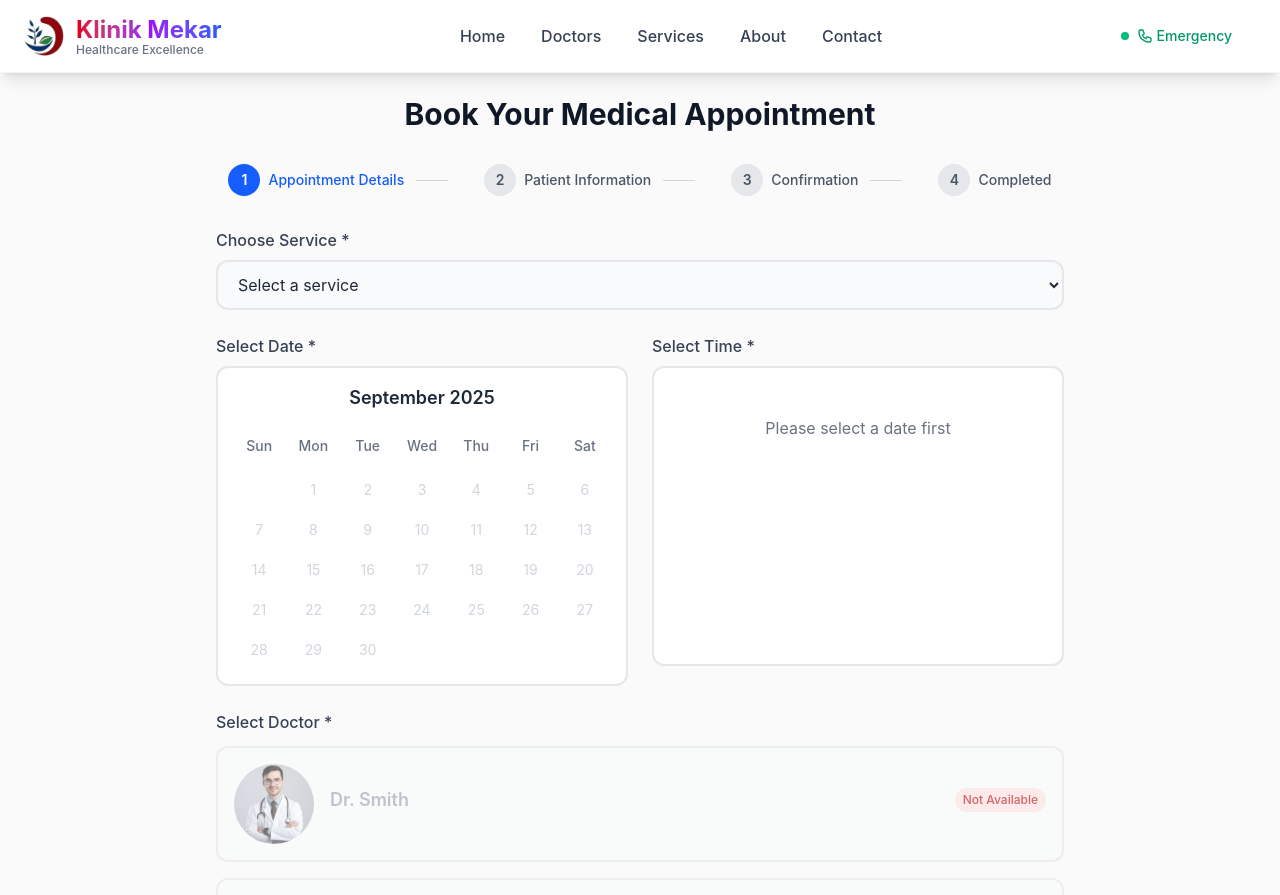
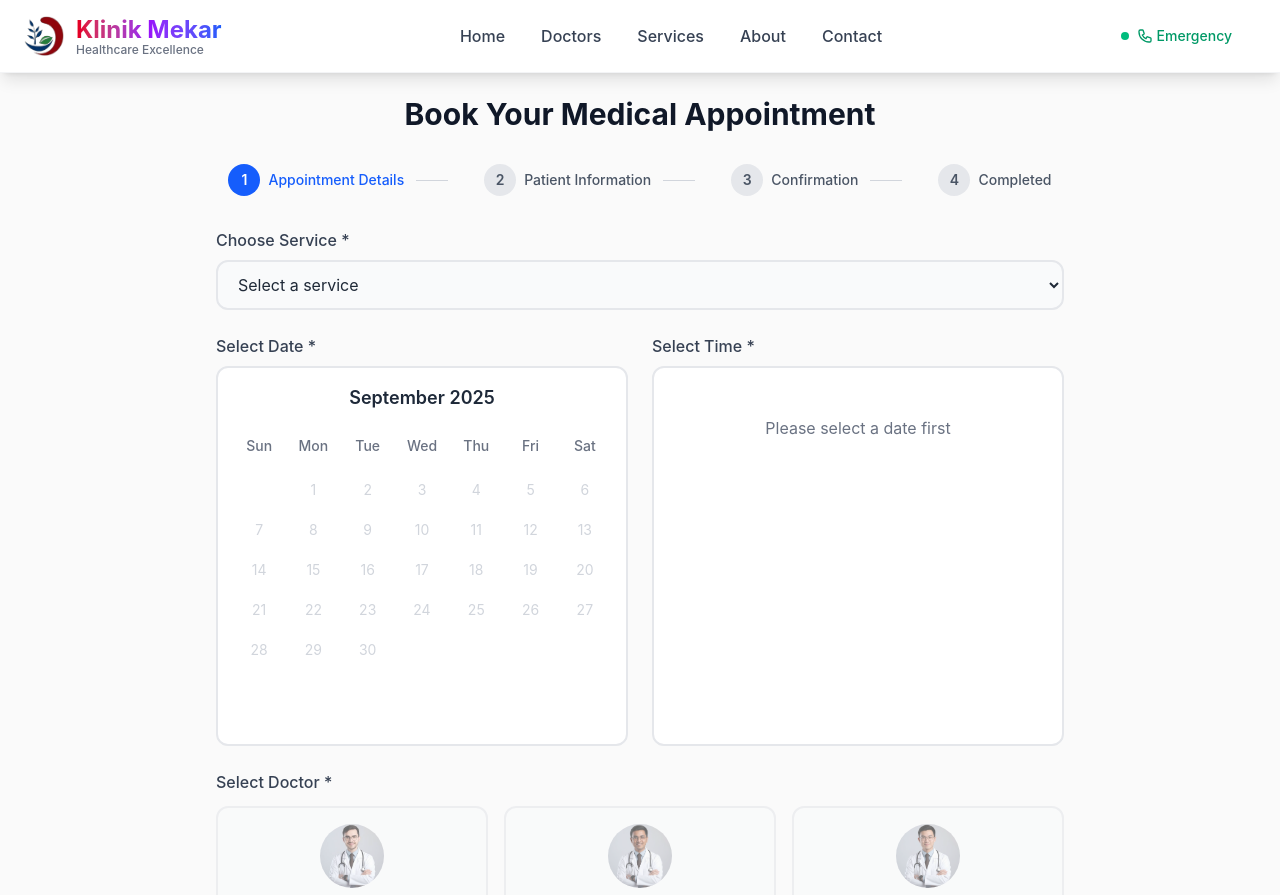
Before and after one commit to Hero2l/Clinic-System-2025, a Next.js app in the folder clinic-booking/: page /book-appointment in a window 1280 px wide. Shown: the top 895 px of the page. Built offline with nearby package versions, Linux system fonts and the light colour scheme.

Commit message:
select doctor card sizing

```diff
--- a/clinic-booking/src/components/booking/steps/StepAppointment.tsx
+++ b/clinic-booking/src/components/booking/steps/StepAppointment.tsx
@@ -92,7 +92,7 @@ const Calendar = ({ selectedDate, onDateSelect, availableDates }: CalendarProps)
   };
 
   return (
-    <div className="bg-white border-2 border-gray-200 rounded-xl p-4">
+    <div className="bg-white border-2 border-gray-200 rounded-xl p-4 h-[380px] flex flex-col">
       <div className="text-center mb-4">
         <h3 className="text-lg font-semibold text-gray-800">
           {monthNames[currentMonth]} {currentYear}
@@ -213,7 +213,7 @@ const DoctorSelection = ({ selectedDoctor, onDoctorSelect, selectedDate, selecte
   };
 
   return (
-    <div className="space-y-4">
+    <div className="grid grid-cols-1 md:grid-cols-2 lg:grid-cols-3 gap-4">
       {mockDoctors.map((doctor) => {
         const isAvailable = isDoctorAvailable(doctor);
         const isSelected = selectedDoctor === doctor.id;
@@ -224,46 +224,42 @@ const DoctorSelection = ({ selectedDoctor, onDoctorSelect, selectedDate, selecte
             type="button"
             onClick={() => isAvailable && onDoctorSelect(doctor.id)}
             disabled={!isAvailable}
-            className={`w-full text-left border-2 rounded-xl p-4 transition-all duration-200 ${!isAvailable
+            className={`text-left border-2 rounded-xl p-4 transition-all duration-200 ${!isAvailable
                 ? "border-gray-200 bg-gray-50 cursor-not-allowed opacity-60"
                 : isSelected
                   ? "border-teal-500 bg-teal-50"
                   : "border-gray-200 bg-white hover:border-teal-300 hover:bg-teal-50"
               }`}
           >
-            <div className="flex items-center gap-4">
-              <div className="relative h-20 w-20 flex-shrink-0 overflow-hidden rounded-full">
+            <div className="flex flex-col items-center text-center gap-3">
+              <div className="relative h-16 w-16 flex-shrink-0 overflow-hidden rounded-full">
                 <Image
                   src={doctor.image}
                   alt={`Photo of ${doctor.name}`}
                   fill
                   style={{ objectFit: 'cover' }}
-                  sizes="80px"
+                  sizes="64px"
                 />
               </div>
 
-              <div className="flex-1 min-w-0">
-                <div className="flex items-center justify-between gap-2 mb-2">
-                  <div>
-                    <h4 className={`font-semibold text-lg ${!isAvailable ? "text-gray-400" : "text-gray-800"}`}>
+              <div className="w-full">
+                <h4 className={`font-semibold text-base mb-2 ${!isAvailable ? "text-gray-400" : "text-gray-800"}`}>
                   {doctor.name}
                 </h4>
-                  </div>
 
                 {isSelected && isAvailable && (
-                    <div className="bg-teal-500 text-white rounded-full p-1 flex-shrink-0">
-                      <svg className="w-5 h-5" fill="currentColor" viewBox="0 0 20 20">
+                  <div className="inline-flex bg-teal-500 text-white rounded-full p-1">
+                    <svg className="w-4 h-4" fill="currentColor" viewBox="0 0 20 20">
                       <path fillRule="evenodd" d="M16.707 5.293a1 1 0 010 1.414l-8 8a1 1 0 01-1.414 0l-4-4a1 1 0 011.414-1.414L8 12.586l7.293-7.293a1 1 0 011.414 0z" clipRule="evenodd" />
                     </svg>
                   </div>
                 )}
 
                 {!isAvailable && (
-                    <span className="bg-red-100 text-red-700 text-xs font-medium px-2 py-1 rounded-full flex-shrink-0">
+                  <span className="inline-block bg-red-100 text-red-700 text-xs font-medium px-2 py-1 rounded-full">
                     Not Available
                   </span>
                 )}
-                </div>
               </div>
             </div>
           </button>
@@ -373,7 +369,7 @@ export default function StepAppointment() {
 
         <div id="time">
           <label className="block text-gray-700 font-medium mb-2">Select Time *</label>
-          <div className="bg-white border-2 border-gray-200 rounded-xl p-4 min-h-[300px]">
+          <div className="bg-white border-2 border-gray-200 rounded-xl p-4 h-[380px]">
             <TimeSlots
               selectedDate={form.date}
               selectedTime={form.time}
```
Lines whose indentation alone changed are shown as unchanged.
